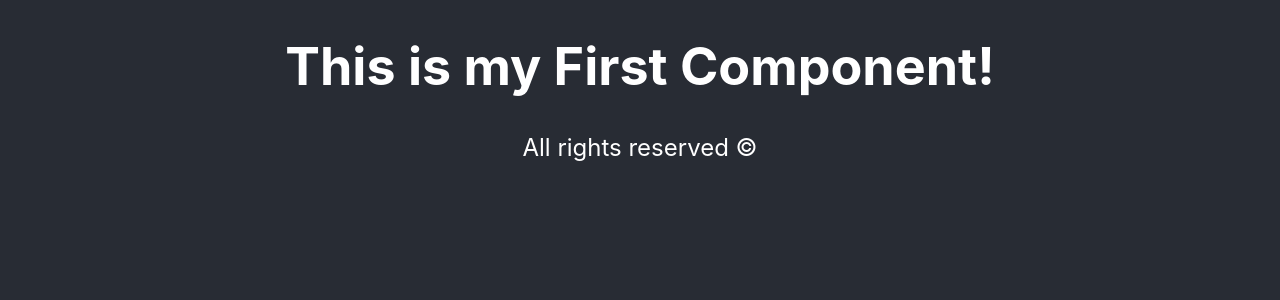
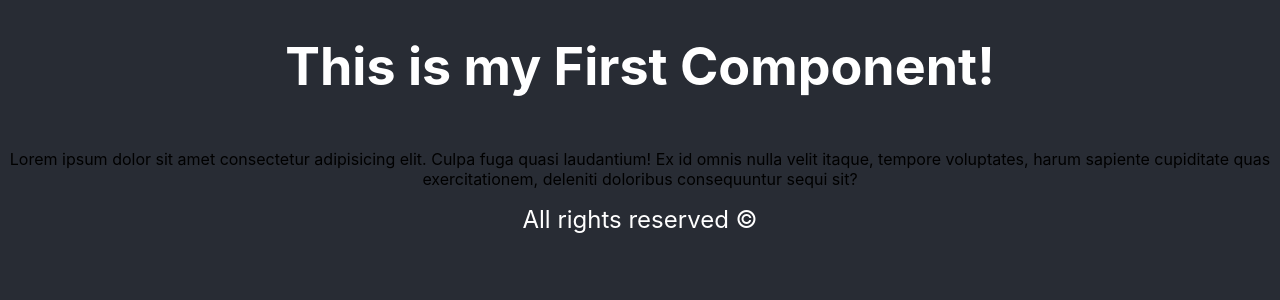
Before and after one commit to batgeorgi96/My-First-React-app, a React (Create React App) app: page / in a window 1280 px wide. Shown: the top 300 px of the page. Built offline with nearby package versions, Linux system fonts and the light colour scheme.

Commit message:
added a main tag

```diff
--- a/src/App.js
+++ b/src/App.js
@@ -1,6 +1,7 @@
 import './App.css';
 import Header  from './components/Header.js';
 import Footer from './components/Footer.js';
+import Main from './components/main.js';
 
 
 function App() {
@@ -10,7 +11,10 @@ function App() {
 
       <Header />
 
+      <Main />
+
       <Footer />
+
 
     </div>
 
--- a/src/components/main.js
+++ b/src/components/main.js
@@ -0,0 +1,15 @@
+function Main(){
+
+    return(
+
+        <main>
+
+            <p>Lorem ipsum dolor sit amet consectetur adipisicing elit. Culpa fuga quasi laudantium! Ex id omnis nulla velit itaque, tempore voluptates, harum sapiente cupiditate quas exercitationem, deleniti doloribus consequuntur sequi sit?</p>
+
+        </main>
+
+    )
+
+}
+
+export default Main;
```
